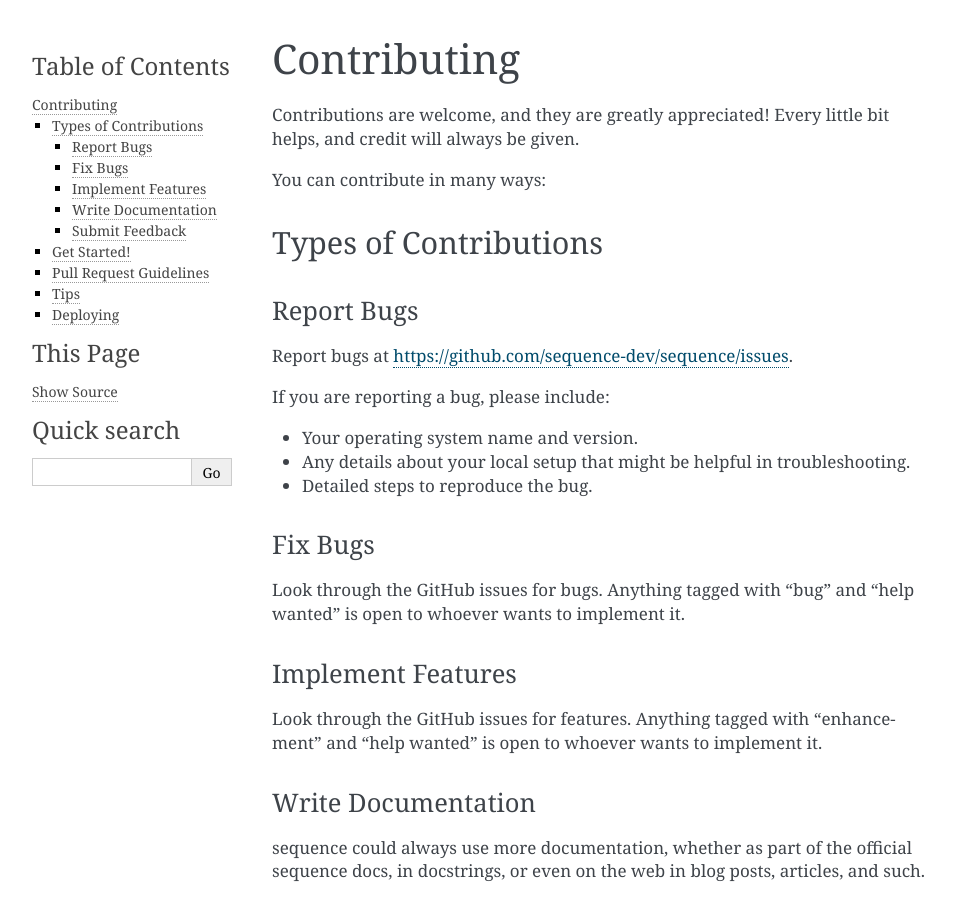
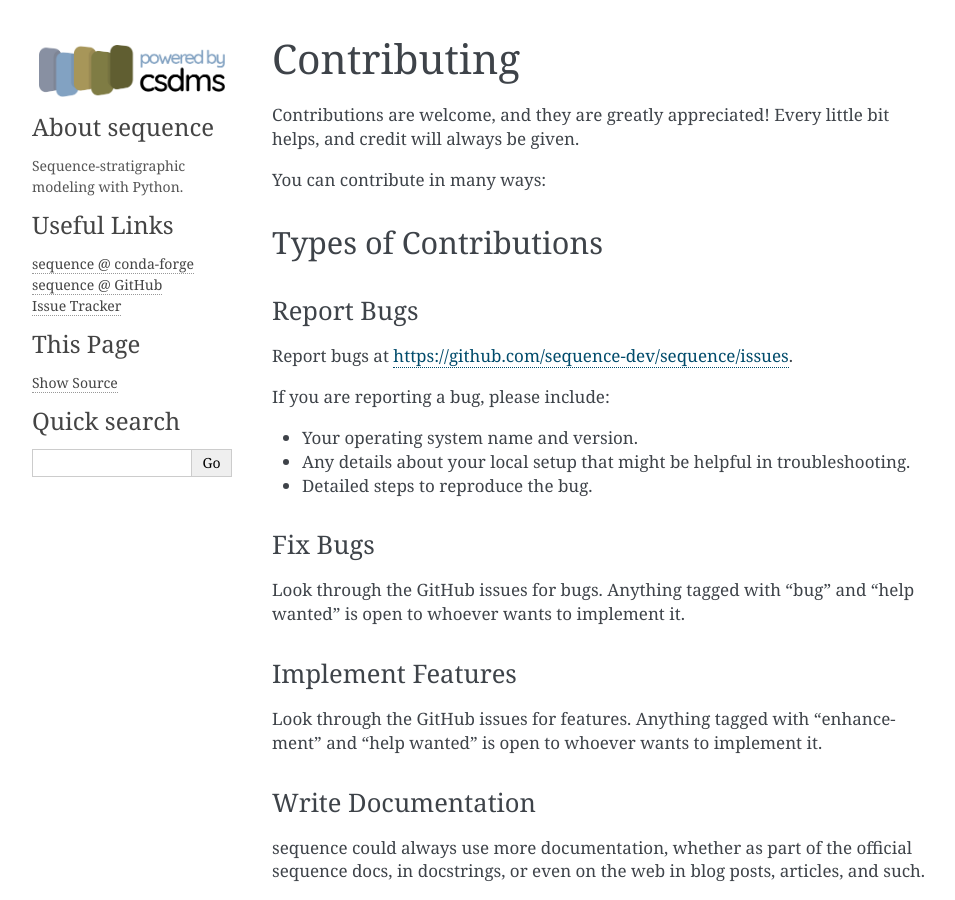
Before and after one commit to sequence-dev/sequence, a Sphinx documentation site: the page built from docs/contributing.rst, in a window 1280 px wide and 900 px high. Shown: the whole window, without its empty margins (148-1103 px from the left). Built offline with Sphinx 7.4.7, drawn with Linux system fonts in a browser that asks for light colours.

Commit message:
Add logo images.

```diff
--- /dev/null
+++ b/docs/_templates/links.html
@@ -0,0 +1,6 @@
+<h3>Useful Links</h3>
+<ul>
+  <li><a href="https://github.com/conda-forge/sequence-feedstock/">sequence @ conda-forge</a></li>
+  <li><a href="https://github.com/sequence-dev/sequence/">sequence @ GitHub</a></li>
+  <li><a href="https://github.com/sequence-dev/sequence/issues">Issue Tracker</a></li>
+</ul>
--- /dev/null
+++ b/docs/_templates/sidebarintro.html
@@ -0,0 +1,4 @@
+<h3>About sequence</h3>
+<p>
+  Sequence-stratigraphic modeling with Python.
+</p>
--- a/docs/conf.py
+++ b/docs/conf.py
@@ -197,3 +197,22 @@ napoleon_numpy_docstring = True
 napoleon_google_docstring = False
 napoleon_include_init_with_doc = True
 napoleon_include_special_with_doc = True
+
+# The name of an image file (relative to this directory) to place at the top
+# of the sidebar.
+html_logo = "_static/powered-by-logo-header.png"
+
+html_sidebars = {
+    "index": [
+        "sidebarintro.html",
+        "links.html",
+        "sourcelink.html",
+        "searchbox.html",
+    ],
+    "**": [
+        "sidebarintro.html",
+        "links.html",
+        "sourcelink.html",
+        "searchbox.html",
+    ]
+}
```
Also changed, not shown: docs/_static/powered-by-logo-header.png (added), docs/_static/sequence-logo-text-lowercase.png (added).
